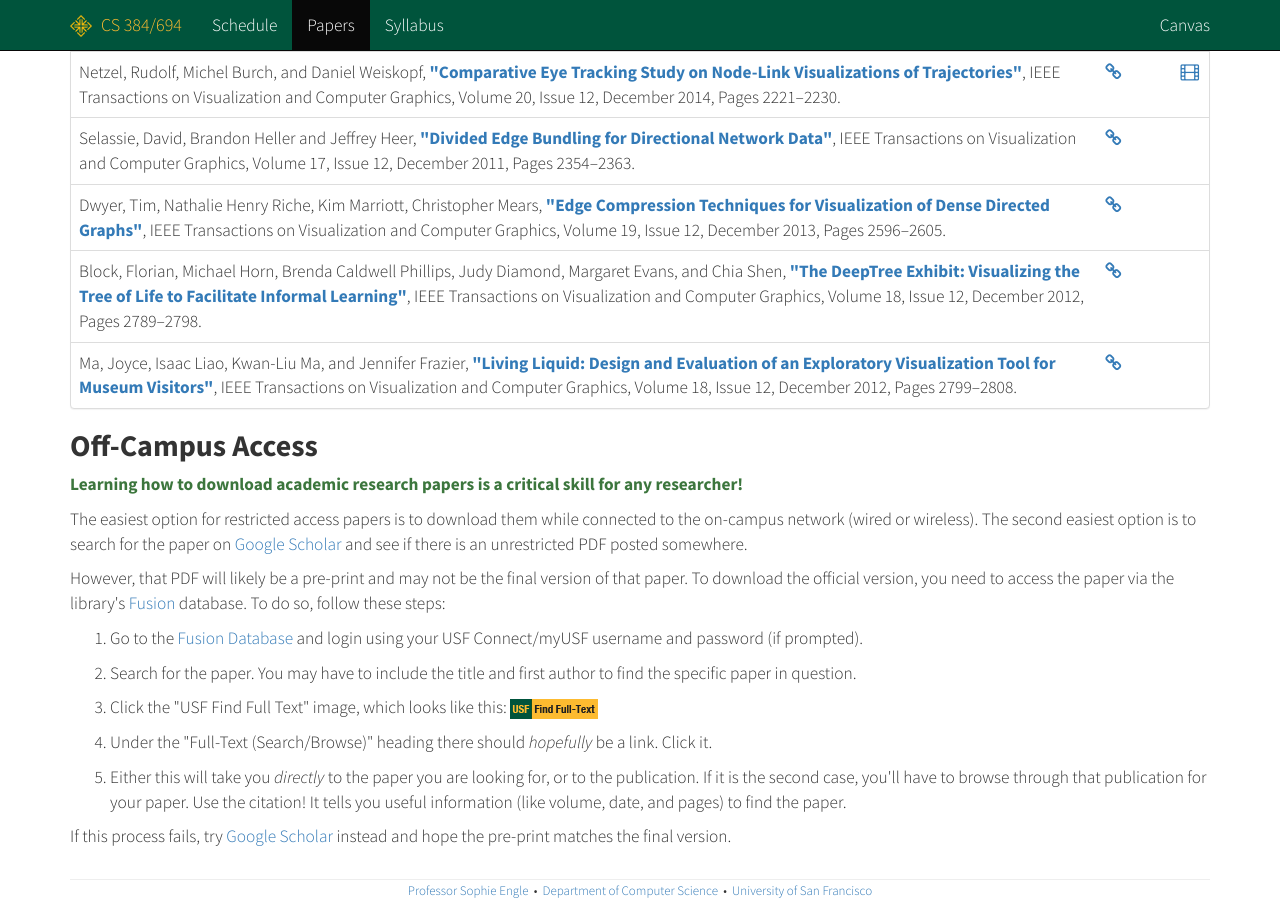
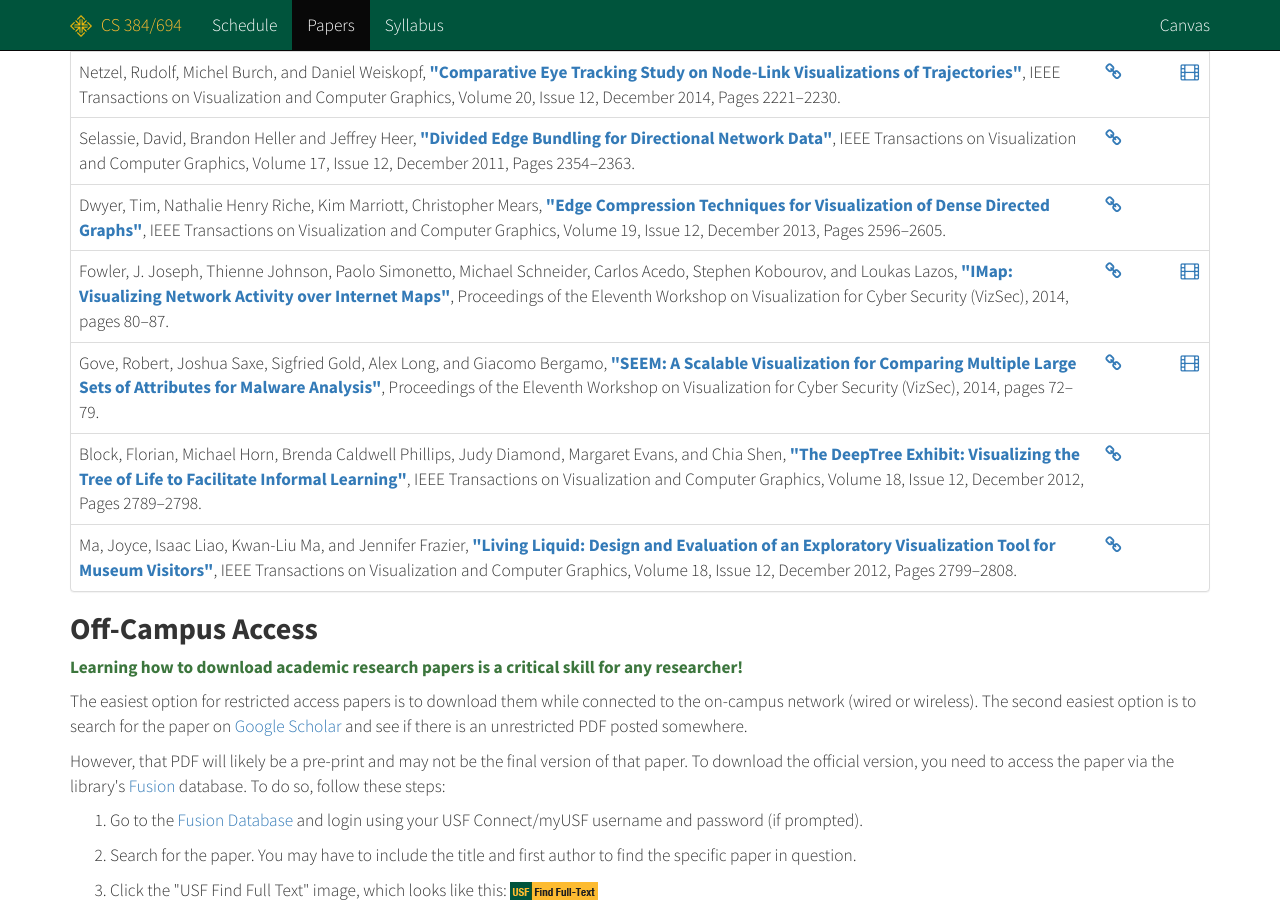
Before and after one commit to cs694/fall2015, a Jekyll site: the page built from papers.html, in a window 1280 px wide and 900 px high, scrolled down 896 px. Built offline with Jekyll 4.4.1, drawn with Linux system fonts in a browser that asks for light colours; Markdown is read by kramdown in place of the engine named in the settings.

Commit message:
Updating week 8.

```diff
--- a/_data/schedule.yml
+++ b/_data/schedule.yml
@@ -177,10 +177,22 @@
 - week : 8
   date : 2015-10-15
   info : 'Cybersecurity Visualization'
-  gray : false
+  link : 'https://usfca.instructure.com/courses/1555423/quizzes/2294019'
   flag : true
   iffy : false
   todo : '<p class="alert alert-info">Students are encouraged to attend the <strong>USF Symposium on Cyber Security</strong> on Wednesday, October 14 in Fromm Hall, Xavier Room. Registration begins at 5:00pm, and the panels are followed by a reception at 7:30pm.</p> <p class="text-success"><i class="fa fa-television"></i> We will begin class with a 20 minute presentation by Jake on cybersecurity visualization.</p> <p><strong>Assigned Reading:</strong> If you were born in January through June please read the <strong>SECOND</strong> paper. If you were born in July through December, please read the <strong>FIRST</strong> paper.</p>'
+  read :
+    - title    : 'IMap: Visualizing Network Activity over Internet Maps'
+      authors  : 'Fowler, J. Joseph, Thienne Johnson, Paolo Simonetto, Michael Schneider, Carlos Acedo, Stephen Kobourov, and Loukas Lazos'
+      citation : 'Proceedings of the Eleventh Workshop on Visualization for Cyber Security (VizSec), 2014, pages 80&ndash;87'
+      doi      : 'http://dx.doi.org/10.1145/2671491.2671501'
+      vid      : 'https://vimeo.com/112873770'
+
+    - title    : 'SEEM: A Scalable Visualization for Comparing Multiple Large Sets of Attributes for Malware Analysis'
+      authors  : 'Gove, Robert, Joshua Saxe, Sigfried Gold, Alex Long, and Giacomo Bergamo'
+      citation : 'Proceedings of the Eleventh Workshop on Visualization for Cyber Security (VizSec), 2014, pages 72&ndash;79'
+      doi      : 'http://dx.doi.org/10.1145/2671491.2671496'
+      vid      : 'https://vimeo.com/112882200'
 
 - week : 9
   date : 2015-10-22
```
